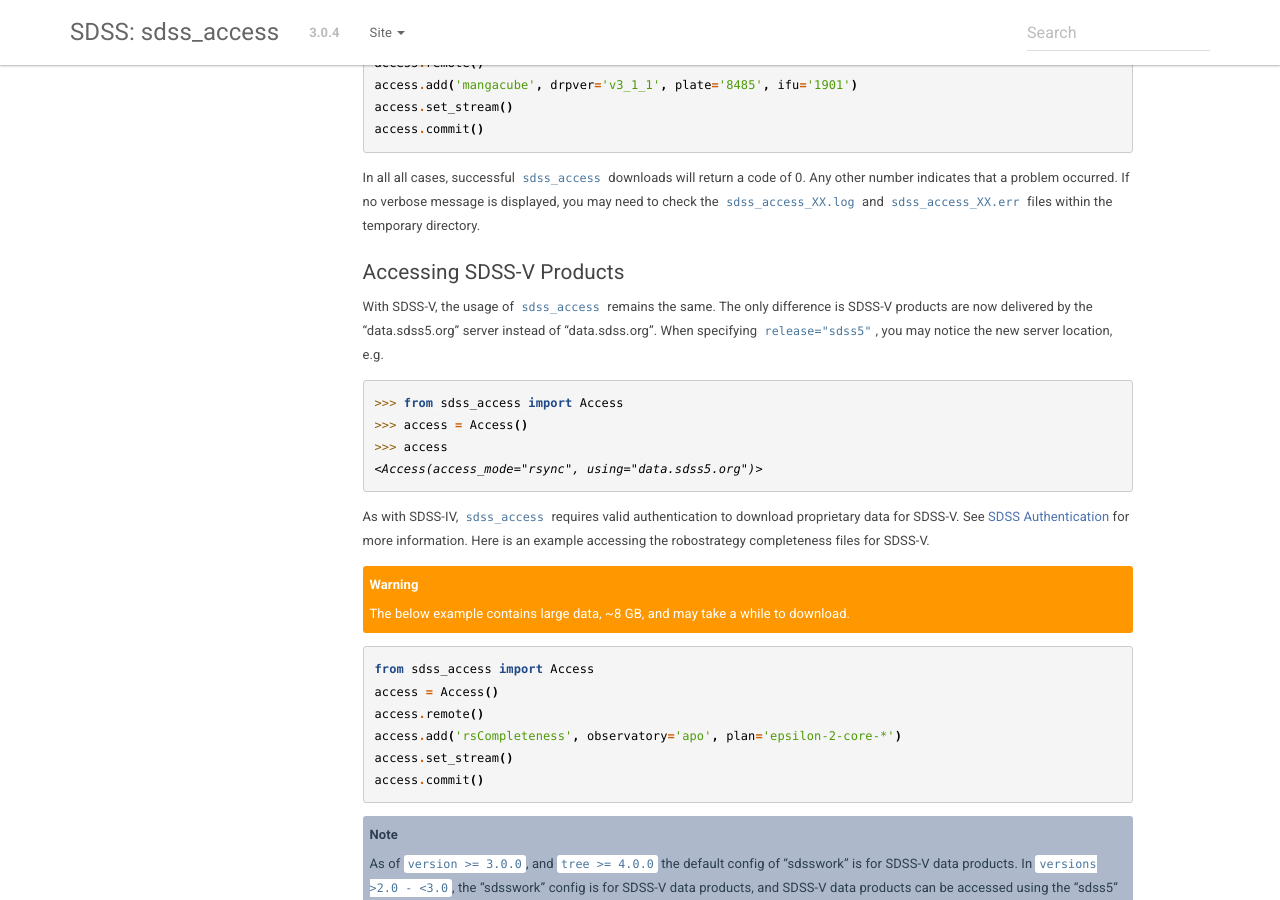
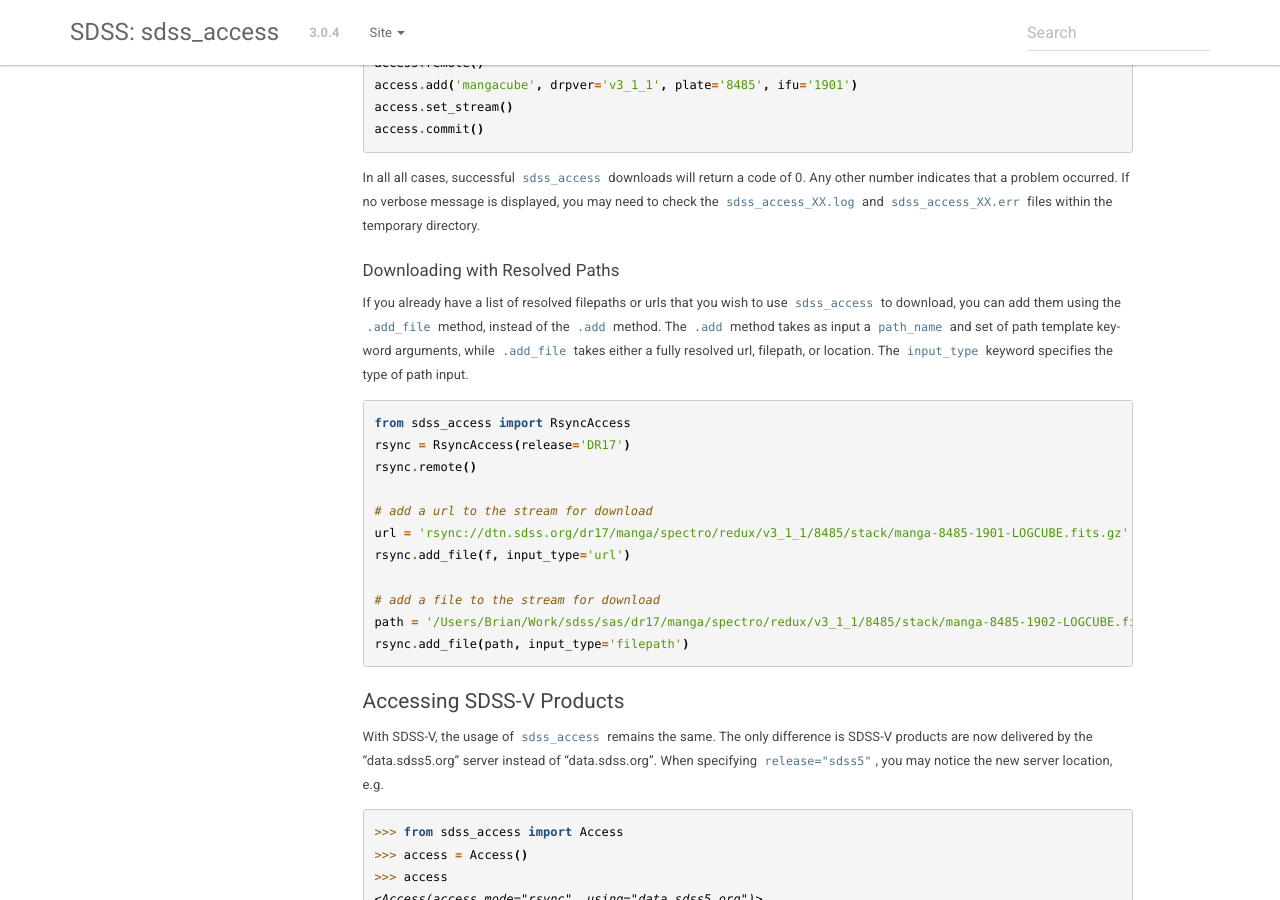
Before and after one commit to sdss/sdss_access, a Sphinx documentation site: the page built from docs/sphinx/intro.rst, in a window 1280 px wide and 900 px high, scrolled down 5408 px. Built offline with Sphinx 7.4.7, drawn with Linux system fonts in a browser that asks for light colours; the version number is read from the project's files by our own code; some of the changed text lies outside the part shown.

Commit message:
updating docs

```diff
--- a/docs/sphinx/intro.rst
+++ b/docs/sphinx/intro.rst
@@ -285,6 +285,29 @@
 occurred.  If no verbose message is displayed, you may need to check the ``sdss_access_XX.log`` and ``sdss_access_XX.err``
 files within the temporary directory.
 
+Downloading with Resolved Paths
+^^^^^^^^^^^^^^^^^^^^^^^^^^^^^^^
+
+If you already have a list of resolved filepaths or urls that you wish to use ``sdss_access``
+to download, you can add them using the ``.add_file`` method, instead of the ``.add`` method.
+The ``.add`` method takes as input a ``path_name`` and set of path template keyword
+arguments, while ``.add_file`` takes either a fully resolved url, filepath, or location.
+The ``input_type`` keyword specifies the type of path input.
+::
+
+    from sdss_access import RsyncAccess
+    rsync = RsyncAccess(release='DR17')
+    rsync.remote()
+
+    # add a url to the stream for download
+    url = 'rsync://dtn.sdss.org/dr17/manga/spectro/redux/v3_1_1/8485/stack/manga-8485-1901-LOGCUBE.fits.gz'
+    rsync.add_file(f, input_type='url')
+
+    # add a file to the stream for download
+    path = '/Users/Brian/Work/sdss/sas/dr17/manga/spectro/redux/v3_1_1/8485/stack/manga-8485-1902-LOGCUBE.fits.gz'
+    rsync.add_file(path, input_type='filepath')
+
+
 Accessing SDSS-V Products
 -------------------------
 
```
